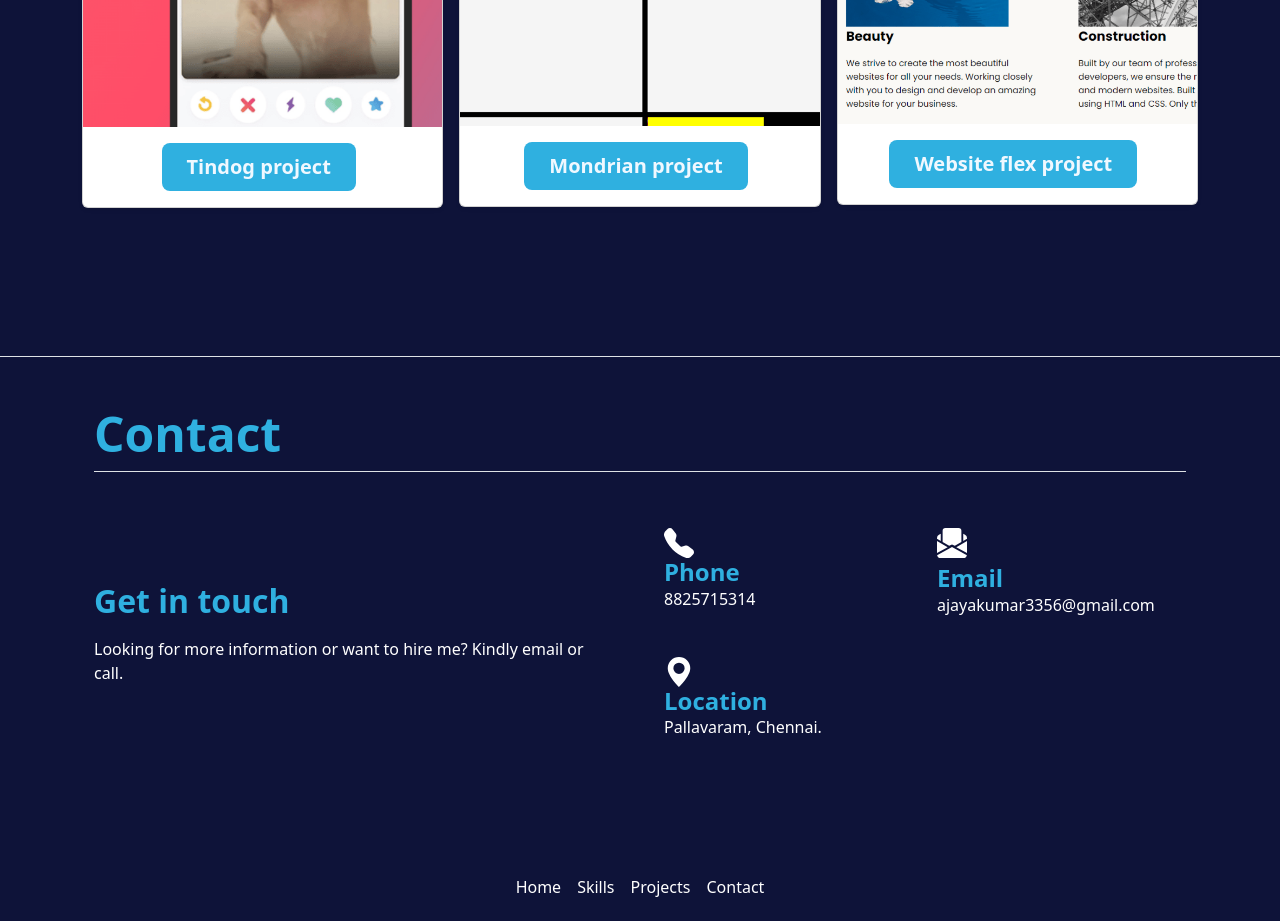
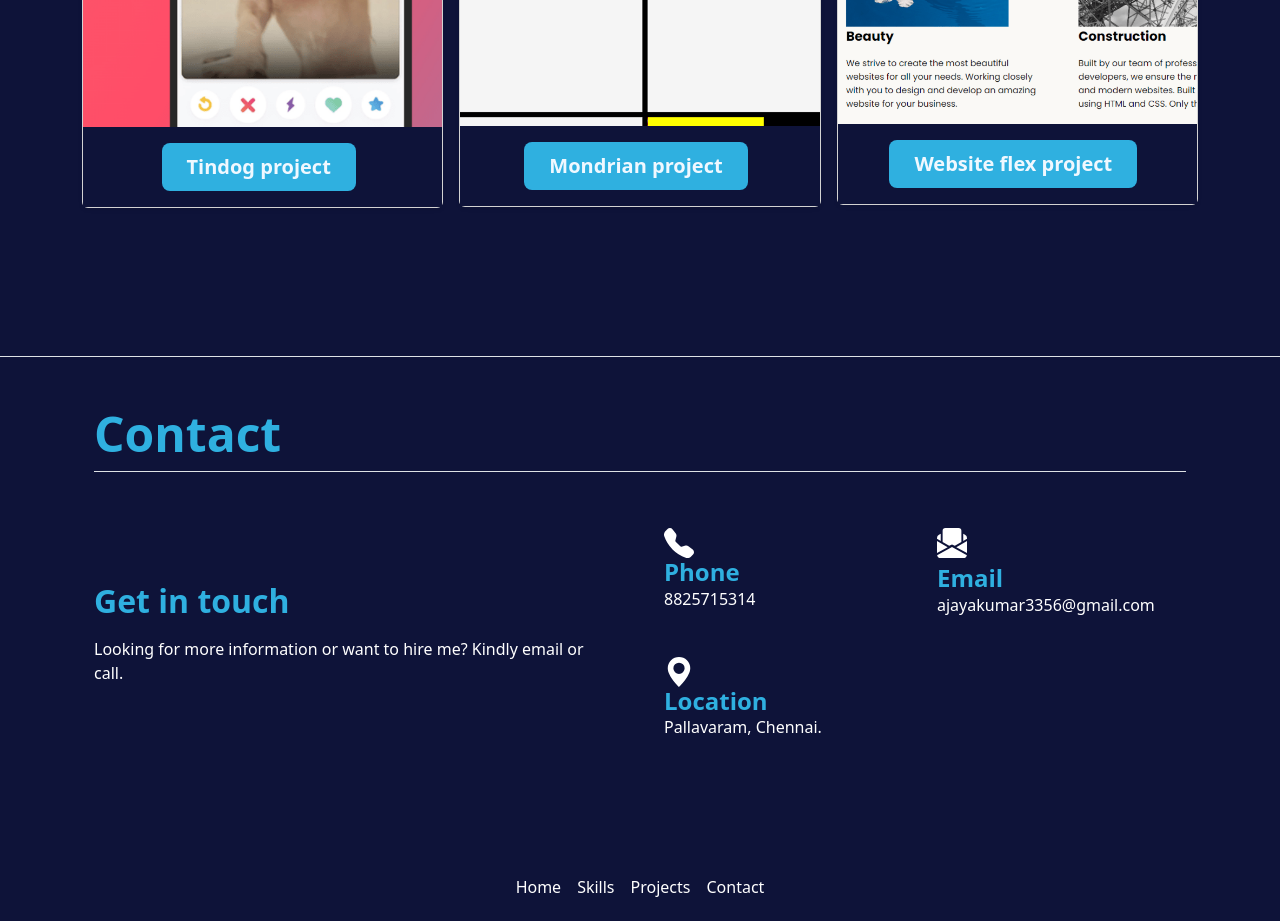
Before and after one commit to AjayaKumarM/HTMLCSS-portfolio, a plain HTML site: page index.html in a window 1280 px wide. Shown: the part 1760-2681 px from the top of the page. Drawn offline with nearby package versions, Linux system fonts and the light colour scheme.

Commit message:
Update index.html

```diff
--- a/index.html
+++ b/index.html
@@ -136,7 +136,7 @@
                       <div class="card shadow-sm">
                        <a href="./Public/11.3 TinDog Project/index.html">
                         <img  src="./images/Tindog.png" alt="Tindog project" style="width: 100%;">
-                        <div class="card-body">
+                        <div class="card-body" style="background-color: #0e1339;">
                           <button type="button" class="btn btn-lg px-4 me-md-2 fw-semibold" style="background-color: #2FB0E0; color: aliceblue;">Tindog project</button>
                           <div class="d-flex justify-content-between align-items-center">
                           </div>
@@ -148,7 +148,7 @@
                         <div class="card shadow-sm">
                           <a href="./Public/10.3 Mondrian Project/index.html">
                             <img src="./images/Mondrian project.png" alt="Mondrian project" style="width: 100%;">
-                          <div class="card-body">
+                          <div class="card-body" style="background-color: #0e1339;">
                             <button type="button" class="btn btn-lg px-4 me-md-2 fw-semibold" style="background-color: #2FB0E0; color: aliceblue;">Mondrian project</button>
                             <div class="d-flex justify-content-between align-items-center">
                             </div>
@@ -161,7 +161,7 @@
                         <div class="card shadow-sm">
                           <a href="./Public/8.4 Web Design Agency Project/index.html">
                             <img src="./images/Website flex project.png" alt="Website flex project" style="width: 100%;">
-                          <div class="card-body">
+                          <div class="card-body" style="background-color: #0e1339;">
                             <button type="button" class="btn btn-lg px-4 me-md-2 fw-semibold" style="background-color: #2FB0E0; color: aliceblue;">Website flex project</button>
                             <div class="d-flex justify-content-between align-items-center">
                             </div>
```
